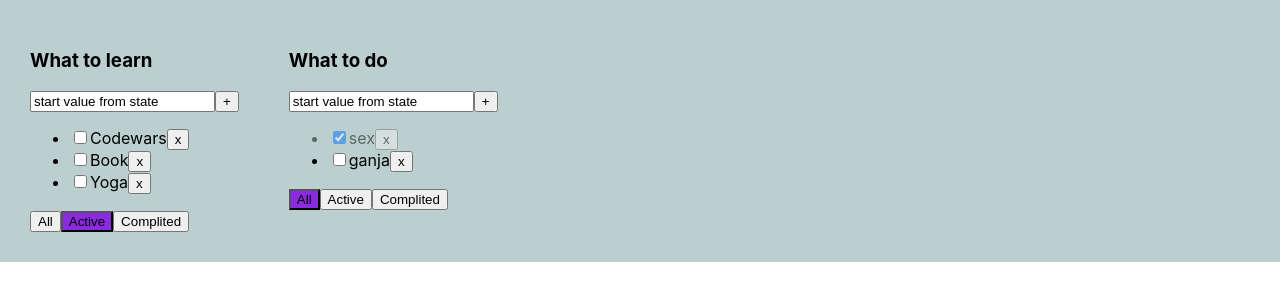
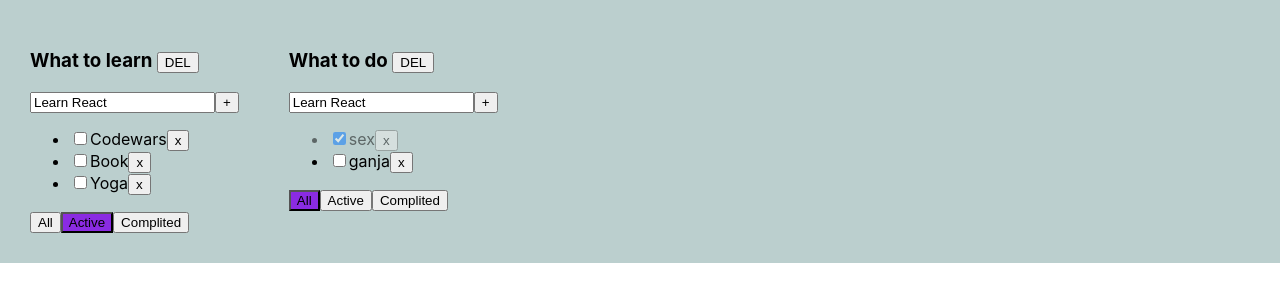
Before and after one commit to Apolinapolis/ToDo, a React (Create React App) app: page / in a window 1280 px wide. Shown: the top 302 px of the page. Built offline with nearby package versions, Linux system fonts and the light colour scheme.

Commit message:
5 leason end

```diff
--- a/src/App.tsx
+++ b/src/App.tsx
@@ -1,7 +1,6 @@
 import './App.css';
 import { useState } from 'react';
 import { ToDoList } from './Todolist';
-import { TaskType } from './Todolist';
 import { v1 } from 'uuid';
 
 export type FilterValuesType = "All" | "Active" | "Complited";
@@ -13,21 +12,15 @@ type ToDoListType = {
 }
 function App() {
 
-/*   let [tasks, setTasks] = useState<Array<TaskType>>([
-    { id: v1(), title: "2x React", isDone: true },
-    { id: v1(), title: "2x Resume", isDone: true },
-    { id: v1(), title: "Sport", isDone: true },
-    { id: v1(), title: "Codewars", isDone: false },
-    { id: v1(), title: "Book", isDone: false },
-    { id: v1(), title: "Yoga", isDone: false },
-  ]) */
-
-  //let [filter, setFilter] = useState<FilterValuesType>("All")
-
   let todolistid1 = v1()
   let todolistid2 = v1()
 
-  let [tasks, setTasks] = useState({
+  let [todolists, setTodolists] = useState<Array<ToDoListType>>([
+    { id: todolistid1, title: "What to learn", filter: "Active" },
+    { id: todolistid2, title: "What to do", filter: "All" }])
+
+
+  let [tasksObj, setTasks] = useState({
     [todolistid1]: [
       { id: v1(), title: "2x React", isDone: true },
       { id: v1(), title: "2x Resume", isDone: true },
@@ -42,41 +35,45 @@ function App() {
     ]
   })
 
+
   function changeFilter(value: FilterValuesType, todolistId: string) {
     let todolist = todolists.find(tl => tl.id === todolistId)
-    if (todolist) {todolist.filter = value; setTodolists([...todolists])}
+    if (todolist) { todolist.filter = value; setTodolists([...todolists]) }
   }
 
   function addTask(title: string, todolistId: string) {
-    let taskS = tasks[todolistId]
     let newTask = { id: v1(), title: title, isDone: false }
-    let newTasks = [newTask, ...taskS]
-    tasks[todolistId] = newTasks
-    setTasks({...tasks})
+    let tasks = tasksObj[todolistId]
+    let newTasks = [newTask, ...tasks]
+    tasksObj[todolistId] = newTasks
+    setTasks({ ...tasksObj })
   }
 
   function removeTask(id: string, todolistId: string) {
-    let taskS = tasks[todolistId]
-    let filteredTasks = taskS.filter(t => t.id !== id)
-    tasks[todolistId] = filteredTasks
-    setTasks({...tasks})
+    let tasks = tasksObj[todolistId]
+    let filteredTasks = tasks.filter(t => t.id !== id)
+    tasksObj[todolistId] = filteredTasks
+    setTasks({ ...tasksObj })
   }
 
   function changeTaskStatus(taskId: string, isDone: boolean, todolistId: string) {
-    let taskS = tasks[todolistId]
-    let task = taskS.find( t => t.id === taskId )
-    if (task) task.isDone = isDone; setTasks({...tasks})
+    let tasks = tasksObj[todolistId]
+    let task = tasks.find(t => t.id === taskId)
+    if (task) task.isDone = isDone; setTasks({ ...tasksObj })
   }
 
-  let [todolists, setTodolists] = useState<Array<ToDoListType>>([
-  {id: todolistid1, title: "What to learn", filter: "Active"},
-  {id: todolistid2, title: "What to do", filter: "All"}])
+  function removeList(todolistId: string) {
+    let filteredLists = todolists.filter(t => t.id !== todolistId)
+    setTodolists(filteredLists)
+    delete tasksObj[todolistId]
+  }
+
 
   return (
 
     <div className="App">
-      {todolists.map( (tl) => {
-          let tasksForTodolist = tasks[tl.id];
+      {todolists.map((tl) => {
+        let tasksForTodolist = tasksObj[tl.id];
         if (tl.filter === "Complited") { tasksForTodolist = tasksForTodolist.filter(t => t.isDone) }
         if (tl.filter === "Active") { tasksForTodolist = tasksForTodolist.filter(t => !t.isDone) }
         return <ToDoList
@@ -88,7 +85,9 @@ function App() {
           changeFilter={changeFilter}
           addTask={addTask}
           changeTaskStatus={changeTaskStatus}
-        filter = {tl.filter} />})}
+          filter={tl.filter}
+          removeList={removeList} />
+      })}
     </div>
   )
 }
--- a/src/Todolist.tsx
+++ b/src/Todolist.tsx
@@ -16,27 +16,29 @@ type PropsType = {
   changeFilter: (value: FilterValuesType, todolistId: string) => void
   addTask: (title: string,todolistId: string) => void
   changeTaskStatus: (taskId: string, isDone: boolean,todolistId: string) => void
+  removeList: (todolistId: string) => void
 }
 
 
 export function ToDoList(props: PropsType) {
 
-  const [newTaskTitle, setNewTaskTitle] = useState("start value from state")
+  const [newTaskTitle, setNewTaskTitle] = useState("Learn React")
   const [error, setError] = useState<string | null>(null)
 
   const onChangeHandler = (e: ChangeEvent<HTMLInputElement>) => { setNewTaskTitle(e.currentTarget.value) }
-  const onKeyPressHandler = (e: KeyboardEvent<HTMLInputElement>) => { setError(null); if (e.code === "Enter") { props.addTask(newTaskTitle, props.id); setNewTaskTitle("") } }
-  const addTask = () => { if ( newTaskTitle.trim() !== "" ) {props.addTask(newTaskTitle, props.id); setNewTaskTitle("")} else {setError(" Заполни")} }
+  const onKeyPressHandler = (e: KeyboardEvent<HTMLInputElement>) => { setError(null); if (e.code === "Enter" && newTaskTitle.trim() !== "") { props.addTask(newTaskTitle.trim(), props.id); setNewTaskTitle("")}}
+  const addTask = () => { if ( newTaskTitle.trim() !== "" ) {props.addTask(newTaskTitle, props.id); setNewTaskTitle("")} else {setError("Пустое поле?")} }
   const onAllClick = () => props.changeFilter("All", props.id)
   const onActiveClick = () => props.changeFilter("Active", props.id)
   const onComplitedClick = () => props.changeFilter("Complited", props.id)
+  const removeList = () => props.removeList(props.id)
 
   return <div>
-    <h3>{props.title}</h3>
+    <h3>{props.title} <button onClick={removeList}>DEL</button></h3>
     <div>
       <input value={newTaskTitle} onChange={onChangeHandler} onKeyUp={onKeyPressHandler}  className={error ? "error" : ""}/>
       <button onClick={addTask} >+</button>
-     { error && <div className="error-message">"Opa!"</div>}
+     { error && <div className="error-message">{error}</div>}
     </div>
     <ul>
       {props.tasks.map( (t) => {
```
Lines whose indentation alone changed are shown as unchanged.
